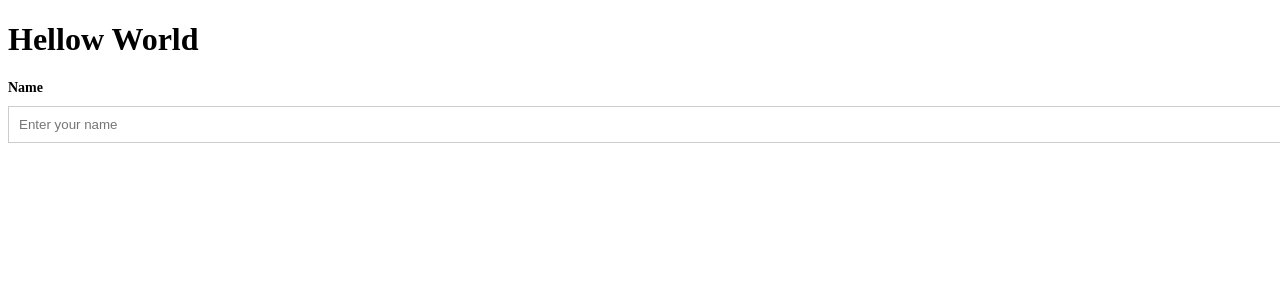
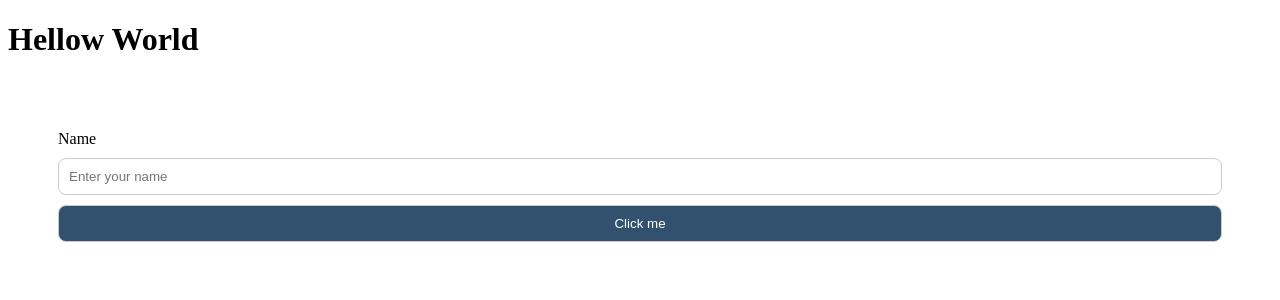
Before and after one commit to RDayalMunda/vue3-ui-library, a Vue app: page / in a window 1280 px wide. Shown: the top 300 px of the page. Built offline with nearby package versions, Linux system fonts and the light colour scheme.

Commit message:
button and input added

```diff
--- a/src/App.vue
+++ b/src/App.vue
@@ -1,13 +1,20 @@
 <template>
   <div>
     <h1>Hellow World</h1>
-    <RdmInput v-model="name" label="Name" placeholder="Enter your name" />
+    <div style="display: flex; flex-direction: column; gap: 10px; padding: 50px">
+      <RdmInput v-model="name" label="Name" placeholder="Enter your name" />
+      <RdmButton text="Click me" :clickHandler="handleClick" />
+    </div>
   </div>
 </template>
 
 <script setup>
 import RdmInput from './components/RdmInput.vue'
+import RdmButton from './components/RdmButton.vue'
 import { ref } from 'vue'
 
 const name = ref('')
+function handleClick() {
+  console.log('clicked', name.value)
+}
 </script>
--- a/src/assets/main.css
+++ b/src/assets/main.css
@@ -5,12 +5,35 @@
 }
 
 .rdm-input-container > .rdm-input-label {
-  font-size: 14px;
-  font-weight: 600;
+  color: #000000;
 }
 
 .rdm-input-container > .rdm-input {
-  width: 100%;
   padding: 10px;
   border: 1px solid #ccc;
+  border-radius: 8px;
 }
+
+.rdm-button {
+  gap: 10px;
+  padding: 10px;
+  background-color: #32516e;
+  border: 1px solid #ccc;
+  border-radius: 8px;
+  cursor: pointer;
+  transition: all 0.2s ease-in-out;
+}
+
+.rdm-button-text {
+  color: #fff;
+}
+.rdm-button:disabled {
+  opacity: 0.7;
+  cursor: not-allowed;
+}
+.rdm-button:not(disabled):hover:active {
+  transform: scale(0.98);
+}
+.rdm-button:not(disabled):hover {
+  box-shadow: 0px -2px 13px 0px rgba(0, 0, 0, 0.5);
+}
--- a/src/components/RdmButton.vue
+++ b/src/components/RdmButton.vue
@@ -0,0 +1,29 @@
+<template>
+  <button class="rdm-button" :disabled="disabled" @click="handleClick">
+    <span class="rdm-button-text" v-if="text">{{ text }}</span>
+    <slot v-else />
+  </button>
+</template>
+
+<script setup>
+const props = defineProps({
+  text: {
+    type: String,
+    default: '',
+  },
+  disabled: {
+    type: Boolean,
+    default: false,
+  },
+  clickHandler: {
+    type: Function,
+    default: () => {},
+  },
+})
+
+const handleClick = () => {
+  if (typeof props.clickHandler === 'function' && !props.disabled) {
+    props.clickHandler()
+  }
+}
+</script>
--- a/src/components/RdmInput.vue
+++ b/src/components/RdmInput.vue
@@ -1,7 +1,8 @@
 <template>
   <div class="rdm-input-container">
-    <label class="rdm-input-label">{{ label }}</label>
+    <label class="rdm-input-label" :for="inputId">{{ label }}</label>
     <input
+      :id="inputId"
       class="rdm-input"
       :type="type"
       :placeholder="placeholder"
@@ -13,7 +14,13 @@
 </template>
 
 <script setup>
+import { computed, useId } from 'vue'
+
 const props = defineProps({
+  id: {
+    type: String,
+    default: '',
+  },
   label: {
     type: String,
     default: '',
@@ -36,6 +43,12 @@ const props = defineProps({
   },
 })
 
+const emit = defineEmits(['update:modelValue'])
+
+const uniqueId = useId()
+
+const inputId = computed(() => props.id || uniqueId)
+
 function updateValue(event) {
   emit('update:modelValue', event.target.value)
 }
```
